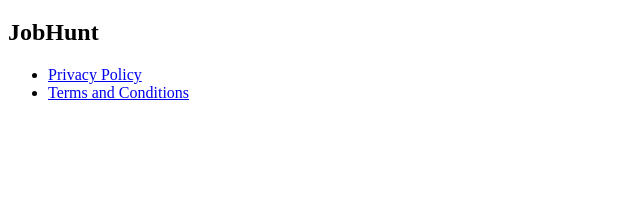
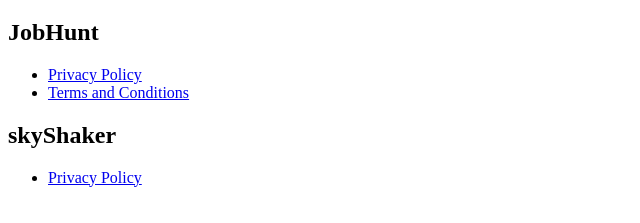
Before and after one commit to maple-fm/maple-apps, a plain HTML site: page index.html in a window 1280 px wide. Shown: the part 61-284 px from the top of the page, without its empty margins (0-640 px from the left). Drawn offline with Linux system fonts and the light colour scheme.

Commit message:
skeShakerへのリンクを追加

```diff
--- a/index.html
+++ b/index.html
@@ -8,5 +8,11 @@
       <li><a href="jobHunt/privacy.html">Privacy Policy</a></li>
       <li><a href="jobHunt/Terms.html">Terms and Conditions</a></li>
     </ul>
+
+    <h2>skyShaker</h2>
+    <ul>
+      <li><a href="skyShaker/privacy.html">Privacy Policy</a></li>
+      <!-- <li><a href="skyShaker/Terms.html">Terms and Conditions</a></li> -->
+    </ul>
   </body>
 </html>
```
